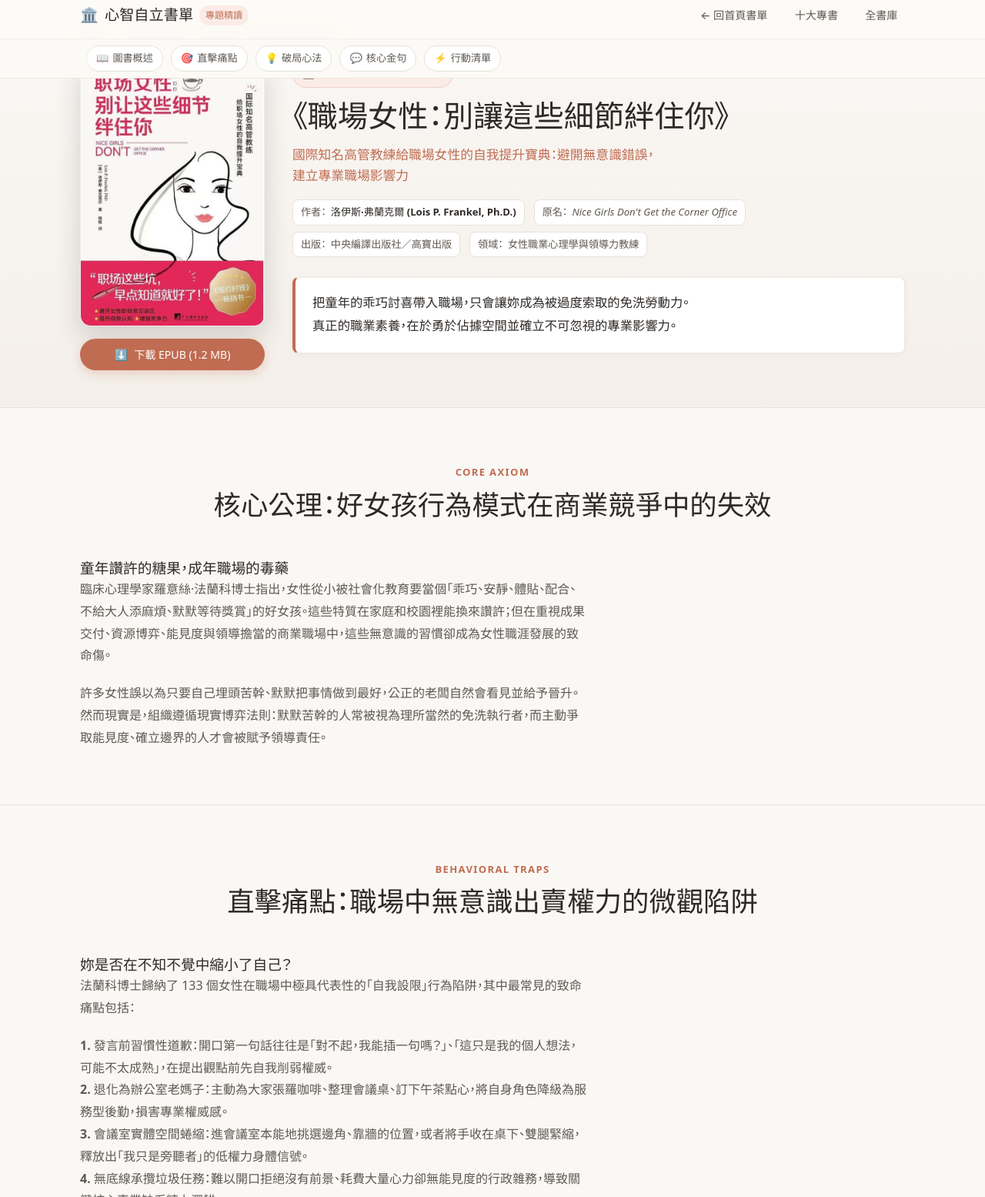
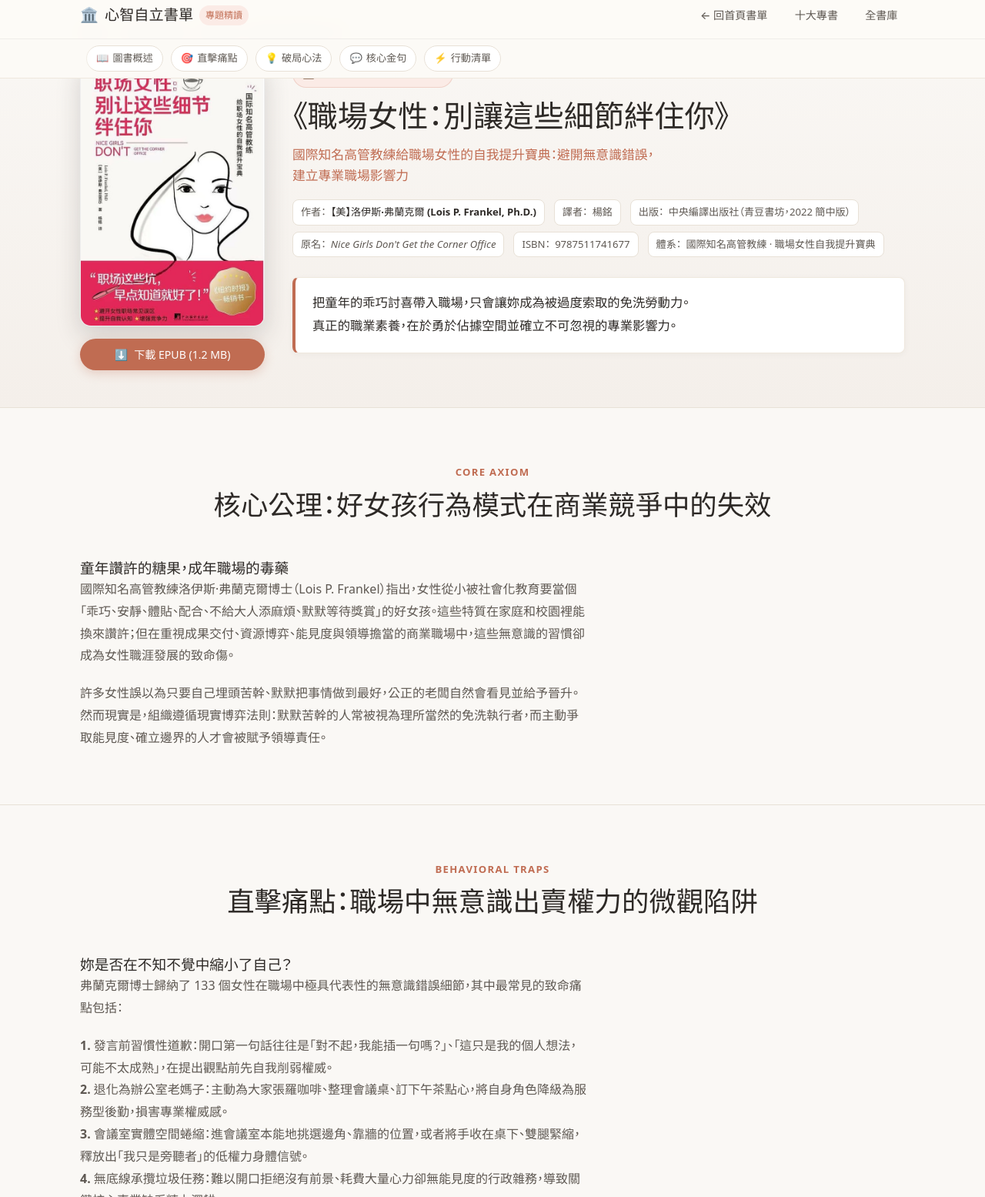
Before and after one commit to atonnyshen/inner-power-reading, a plain HTML site: page book-nice-girls.html in a window 1280 px wide. Shown: the part 10-1565 px from the top of the page at 77% size. Drawn offline with Linux system fonts and the light colour scheme.

Commit message:
fix(nice-girls): standardize publishing metadata to Central Compilation Press 2022 and clean epub subject tag

```diff
--- a/book-nice-girls.html
+++ b/book-nice-girls.html
@@ -1030,10 +1030,12 @@
           <p class="showcase-subtitle">國際知名高管教練給職場女性的自我提升寶典：避開無意識錯誤，建立專業職場影響力</p>
 
           <div class="showcase-chips">
-            <span class="showcase-chip"><span>作者：</span><strong>洛伊斯·弗蘭克爾 (Lois P. Frankel, Ph.D.)</strong></span>
+            <span class="showcase-chip"><span>作者：</span><strong>【美】洛伊斯·弗蘭克爾 (Lois P. Frankel, Ph.D.)</strong></span>
+            <span class="showcase-chip"><span>譯者：</span>楊銘</span>
+            <span class="showcase-chip"><span>出版：</span>中央編譯出版社（青豆書坊，2022 簡中版）</span>
             <span class="showcase-chip"><span>原名：</span><em>Nice Girls Don't Get the Corner Office</em></span>
-            <span class="showcase-chip"><span>出版：</span>中央編譯出版社／高寶出版</span>
-            <span class="showcase-chip"><span>領域：</span>女性職業心理學與領導力教練</span>
+            <span class="showcase-chip"><span>ISBN：</span>9787511741677</span>
+            <span class="showcase-chip"><span>體系：</span>國際知名高管教練 · 職場女性自我提升寶典</span>
           </div>
 
           <div class="editorial-quote-box">
@@ -1058,7 +1060,7 @@
         <div class="content-box">
           <h3>童年讚許的糖果，成年職場的毒藥</h3>
           <p>
-            臨床心理學家羅意絲·法蘭科博士指出，女性從小被社會化教育要當個「乖巧、安靜、體貼、配合、不給大人添麻煩、默默等待獎賞」的好女孩。這些特質在家庭和校園裡能換來讚許；但在重視成果交付、資源博弈、能見度與領導擔當的商業職場中，這些無意識的習慣卻成為女性職涯發展的致命傷。
+            國際知名高管教練洛伊斯·弗蘭克爾博士（Lois P. Frankel）指出，女性從小被社會化教育要當個「乖巧、安靜、體貼、配合、不給大人添麻煩、默默等待獎賞」的好女孩。這些特質在家庭和校園裡能換來讚許；但在重視成果交付、資源博弈、能見度與領導擔當的商業職場中，這些無意識的習慣卻成為女性職涯發展的致命傷。
           </p>
           <p>
             許多女性誤以為只要自己埋頭苦幹、默默把事情做到最好，公正的老闆自然會看見並給予晉升。然而現實是，組織遵循現實博弈法則：默默苦幹的人常被視為理所當然的免洗執行者，而主動爭取能見度、確立邊界的人才會被賦予領導責任。
@@ -1077,7 +1079,7 @@
         <div class="content-box">
           <h3>妳是否在不知不覺中縮小了自己？</h3>
           <p>
-            法蘭科博士歸納了 133 個女性在職場中極具代表性的「自我設限」行為陷阱，其中最常見的致命痛點包括：
+            弗蘭克爾博士歸納了 133 個女性在職場中極具代表性的無意識錯誤細節，其中最常見的致命痛點包括：
           </p>
           <p>
             <strong>1. 發言前習慣性道歉：</strong>開口第一句話往往是「對不起，我能插一句嗎？」、「這只是我的個人想法，可能不太成熟」，在提出觀點前先自我削弱權威。<br>
```
Also changed, not shown: index.html (+2 -2 lines), 1 other file.
